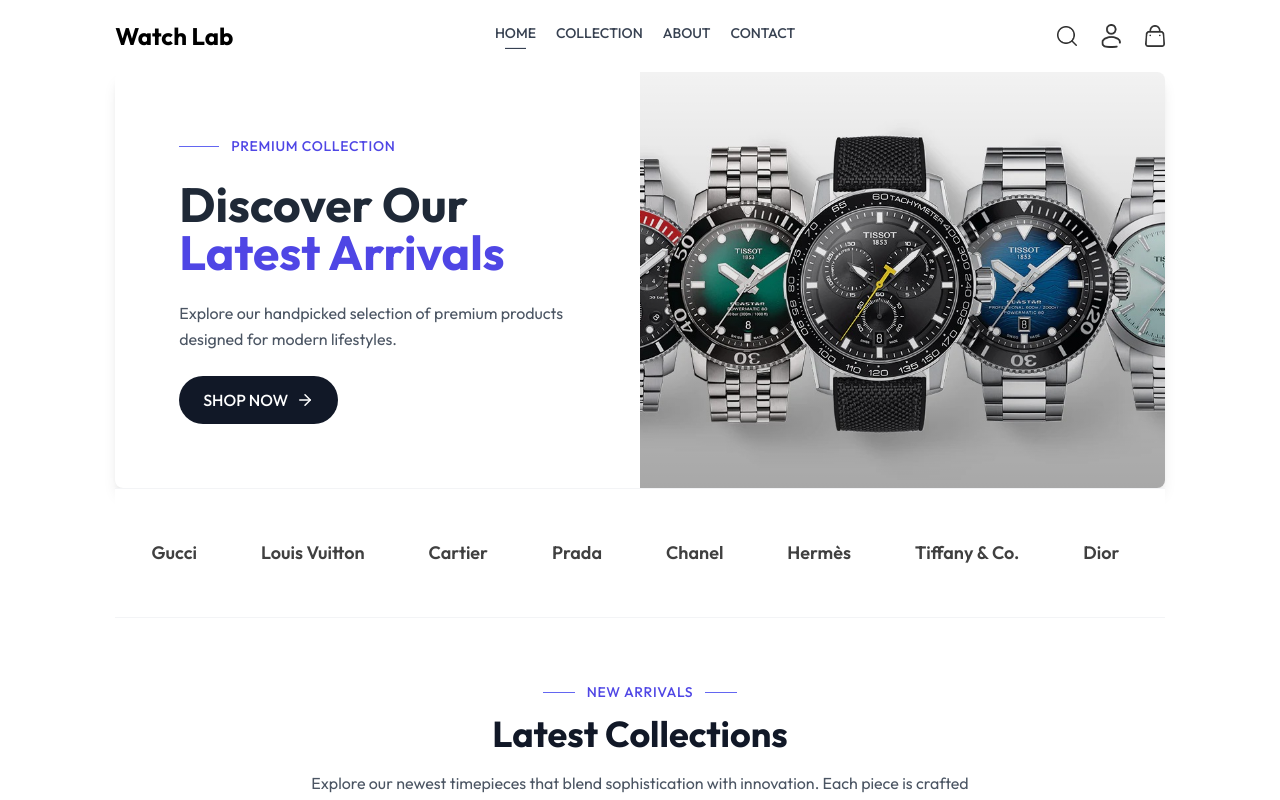
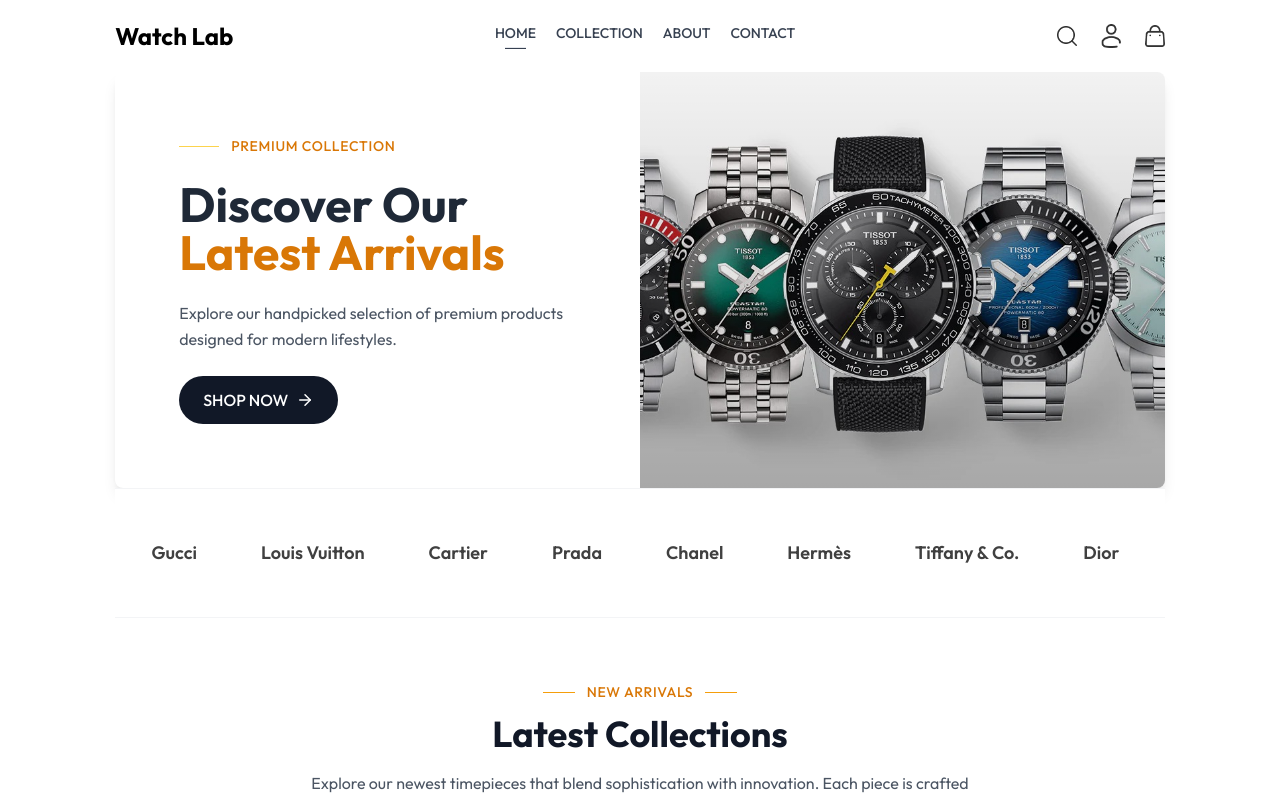
Before and after one commit to watchlab-co/client, a React (Vite) app: page / in a window 1280 px wide. Shown: the top 800 px of the page. Built offline with nearby package versions, Linux system fonts and the light colour scheme; no server answers.

Commit message:
Updated the color scheme

```diff
--- a/src/components/Hero.jsx
+++ b/src/components/Hero.jsx
@@ -12,12 +12,12 @@
       <div className="w-full sm:w-1/2 flex items-center justify-center p-8 sm:p-12 lg:p-16">
         <div className="max-w-md space-y-6">
           <div className="flex items-center gap-3">
-            <div className="h-px w-10 bg-indigo-500"></div>
-            <span className="text-sm font-medium tracking-wider text-indigo-600">PREMIUM COLLECTION</span>
+            <div className="h-px w-10 bg-amber-300"></div>
+            <span className="text-sm font-medium tracking-wider text-amber-600">PREMIUM COLLECTION</span>
           </div>
 
           <h1 className="text-4xl lg:text-5xl font-bold text-gray-800 leading-tight">
-            Discover Our <span className="text-indigo-600">Latest Arrivals</span>
+            Discover Our <span className="text-amber-600">Latest Arrivals</span>
           </h1>
 
           <p className="text-gray-600 leading-relaxed">
@@ -26,7 +26,7 @@
 
           <button
             onClick={() => navigate("/collection")}
-            className="group flex items-center gap-2 bg-gray-900 hover:bg-indigo-700 text-white py-3 px-6 rounded-full transition-all duration-300"
+            className="group flex items-center gap-2 bg-gray-900 hover:bg-amber-600 text-white py-3 px-6 rounded-full transition-all duration-300"
           >
             <span className="font-medium">SHOP NOW</span>
             <ArrowRight size={18} className="transition-transform duration-300 group-hover:translate-x-1" />
--- a/src/components/LatestCollection.jsx
+++ b/src/components/LatestCollection.jsx
@@ -33,9 +33,9 @@
                 <div className="text-center mb-12">
                     <div className="inline-block">
                         <div className="flex items-center justify-center gap-3 mb-3">
-                            <div className="h-px w-8 bg-indigo-500"></div>
-                            <span className="text-sm font-medium tracking-wider text-indigo-600">NEW ARRIVALS</span>
-                            <div className="h-px w-8 bg-indigo-500"></div>
+                            <div className="h-px w-8 bg-amber-500"></div>
+                            <span className="text-sm font-medium tracking-wider text-amber-600">NEW ARRIVALS</span>
+                            <div className="h-px w-8 bg-amber-500"></div>
                         </div>
                         <h2 className="text-3xl md:text-4xl font-bold text-gray-900 mb-4">Latest Collections</h2>
                     </div>
```
